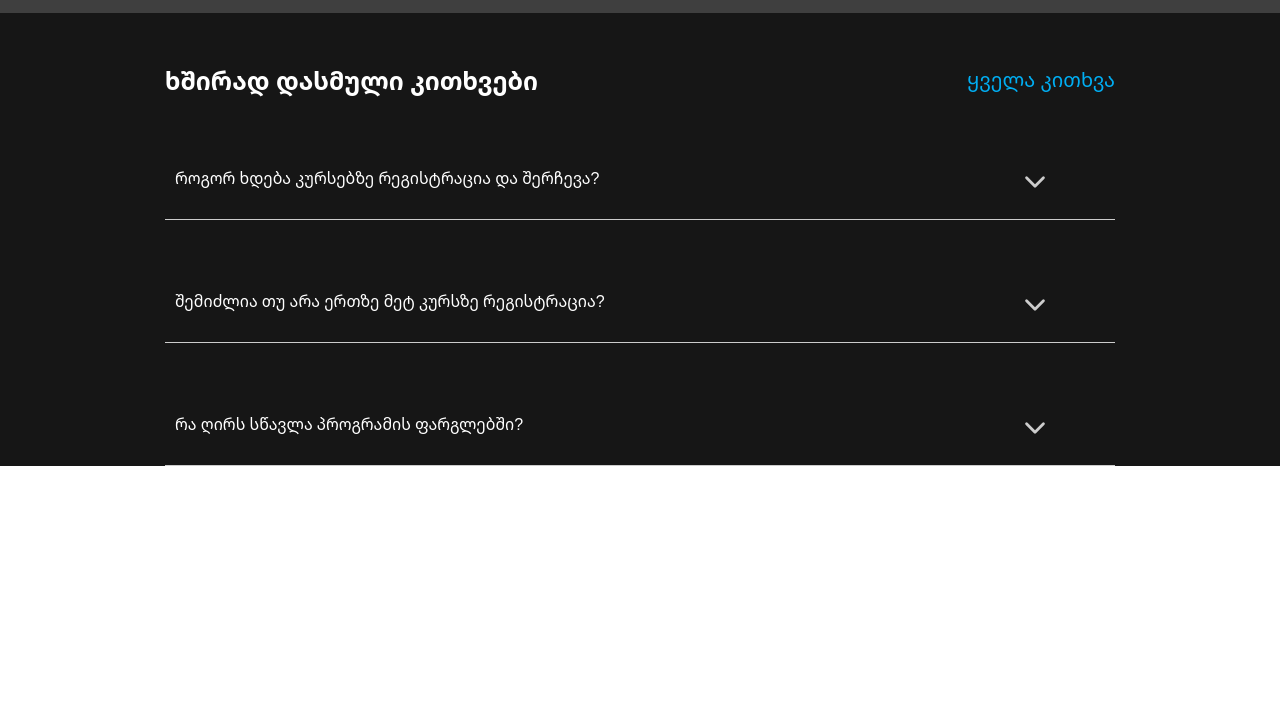
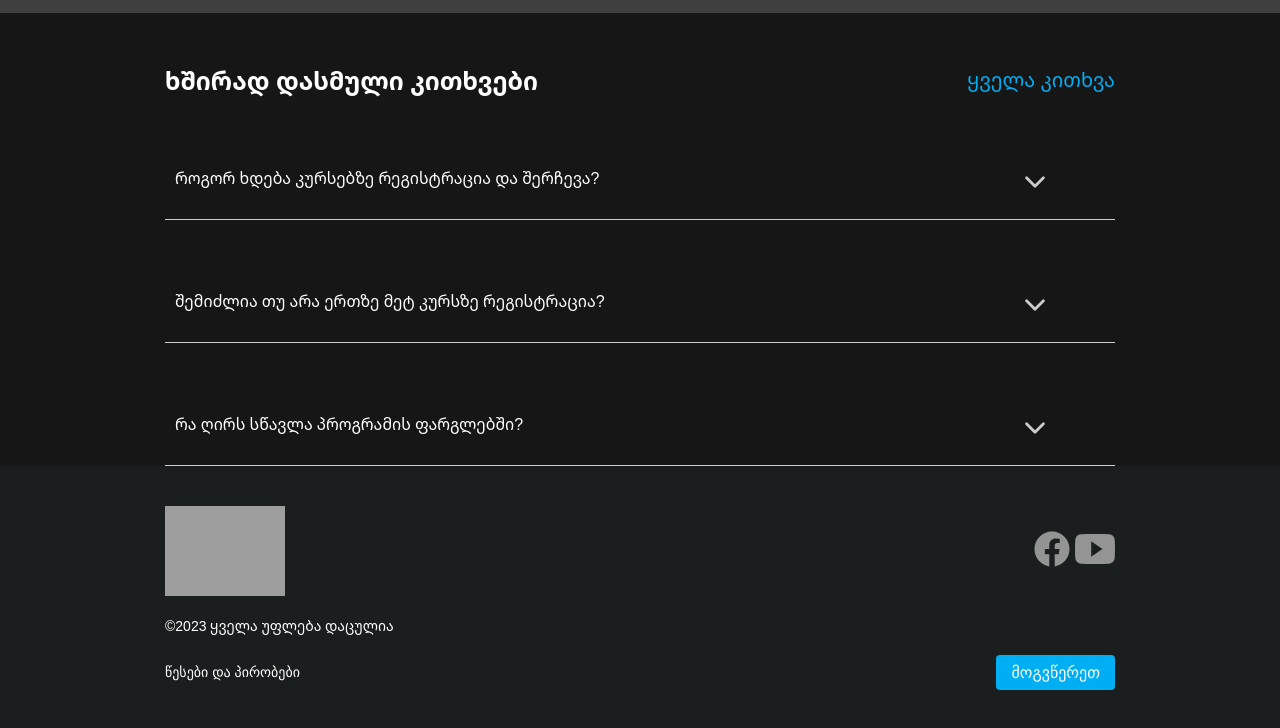
Before and after one commit to ananotopuria/TBCxUSAID, a website with bundled scripts: page index.html in a window 1280 px wide. Shown: the part 2715-3443 px from the top of the page. Before the commit the page ends 3211 px from the top, so only its background shows below. Built offline with nearby package versions, Linux system fonts and the light colour scheme; grey boxes are pictures that could not be loaded.

Commit message:
feat: add footer

```diff
--- a/css/style.css
+++ b/css/style.css
@@ -299,11 +299,10 @@ body {
   padding-top: 5rem;
 }
 
-
 /* accordion */
 
 .accordion {
-  width: 100%;;
+  width: 100%;
   margin: 0 auto;
   position: relative;
   margin-top: 6rem;
@@ -316,10 +315,10 @@ body {
   align-items: center;
   padding: 1rem;
 }
-.accordion-title-border{
+.accordion-title-border {
   border-bottom: 1px solid #ccc;
   padding-bottom: 3rem;
-  margin-bottom: 3rem;
+  /* margin-bottom: 3rem; */
 }
 
 .accordion-t {
@@ -369,3 +368,48 @@ body {
 .accordion.active .acc-toggle .arrow-down {
   display: none;
 }
+
+/* footer */
+
+.footer {
+  background-color: #1a1e1f;
+  padding: 4rem;
+}
+
+.footer-logo {
+  width: 12rem;
+}
+
+.footer-content {
+  display: flex;
+  flex-direction: column;
+  gap: 2rem;
+}
+
+.footer-container {
+  display: flex;
+  flex-direction: row;
+  align-items: center;
+  justify-content: space-between;
+}
+
+.footer-icon {
+  color: #949494;
+  font-size: 4rem;
+}
+
+.rights {
+  color: #fff;
+  font-size: 1.4rem;
+  background-color: transparent;
+  border: none;
+}
+
+.contact-us {
+  color: #fff;
+  background-color: #00aef3;
+  border: none;
+  border-radius: 0.4rem;
+  padding: 0.8rem 1.5rem;
+  font-size: 1.6rem;
+}
--- a/index.html
+++ b/index.html
@@ -259,7 +259,22 @@ IV ეტაპი - შერჩევის ბოლო მეოთხე
         </div>
       </section>
     </main>
-    <footer></footer>
+    <footer class="footer">
+      <div class="container footer-content">
+        <div class="footer-container">
+          <img class="footer-logo" src="https://static.wixstatic.com/media/dd97f4_86c58c47370442a889e9a4e9db4eb00c~mv2.png/v1/crop/x_1,y_0,w_426,h_123/fill/w_212,h_60,al_c,q_85,usm_0.66_1.00_0.01,enc_auto/Asset%201%402x.png" alt="tbc logo">
+          <div class="social-media">
+            <a class="social-media-icon" href="https://www.facebook.com/tbcbank/"><ion-icon class="footer-icon" name="logo-facebook"></ion-icon></a>
+            <a class="social-media-icon" href="https://www.youtube.com/channel/UCGk9R2LV2ywOL80r8Xc6xtQ"><ion-icon class="footer-icon" name="logo-youtube"></ion-icon></a>
+          </div>
+        </div>
+        <p class="rights">&copy;2023 ყველა უფლება დაცულია</p>
+        <div class="footer-container">
+          <button class="rights">წესები და პირობები</button>
+          <button class="contact-us">მოგვწერეთ</button>
+        </div>
+      </div>
+    </footer>
     <script
       type="module"
       src="https://unpkg.com/ionicons@7.1.0/dist/ionicons/ionicons.esm.js"
```
